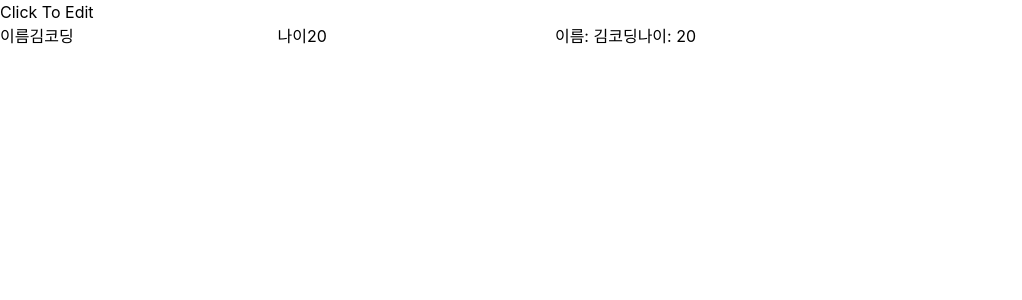
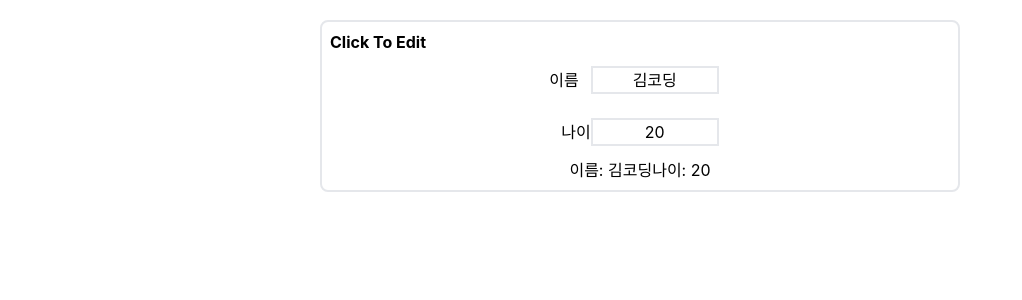
Before and after one commit to zeromountain/wanted_pre_onboarding, a React (Create React App) app in the folder custom-component/: page / in a window 1280 px wide. Shown: the top 300 px of the page, without its empty margins (0-1022 px from the left). Built offline with nearby package versions, Linux system fonts and the light colour scheme.

Commit message:
💄  style ClickToEdit Component

```diff
--- a/custom-component/src/App.js
+++ b/custom-component/src/App.js
@@ -10,14 +10,14 @@ import ClickToEdit from './components/ClickToEdit';
 
 function App() {
   return (
-    <>
+    <div className='mt-5 flex flex-col'>
       <Toggle />
       <Modal />
       <Tab />
       <Tag />
       <Autocomplete />
       <ClickToEdit />
-    </>
+    </div>
   );
 }
 
--- a/custom-component/src/components/ClickToEdit.js
+++ b/custom-component/src/components/ClickToEdit.js
@@ -8,23 +8,29 @@ const ClickToEdit = () => {
   };
 
   return (
-    <div>
-      <h2>Click To Edit</h2>
+    <div className='flex flex-col border-2 w-1/2 mx-auto rounded-lg p-2'>
+      <h2 className='font-bold'>Click To Edit</h2>
+      <div className='my-3 mx-auto'>
         <span>이름</span>
         <input
           type='text'
           name='name'
           defaultValue={user.name}
           onBlur={handleInputChange}
+          className='w-32 text-center border-2 outline-none mx-3'
         />
+      </div>
+      <div className='my-3 mx-auto'>
         <span>나이</span>
         <input
           type='text'
           name='age'
           defaultValue={user.age}
           onBlur={handleInputChange}
+          className='w-32 text-center border-2 outline-none'
         />
-      <span>
+      </div>
+      <span className='w-full text-center'>
         이름: {user.name}
         나이: {user.age}
       </span>
```
Lines whose indentation alone changed are shown as unchanged.
